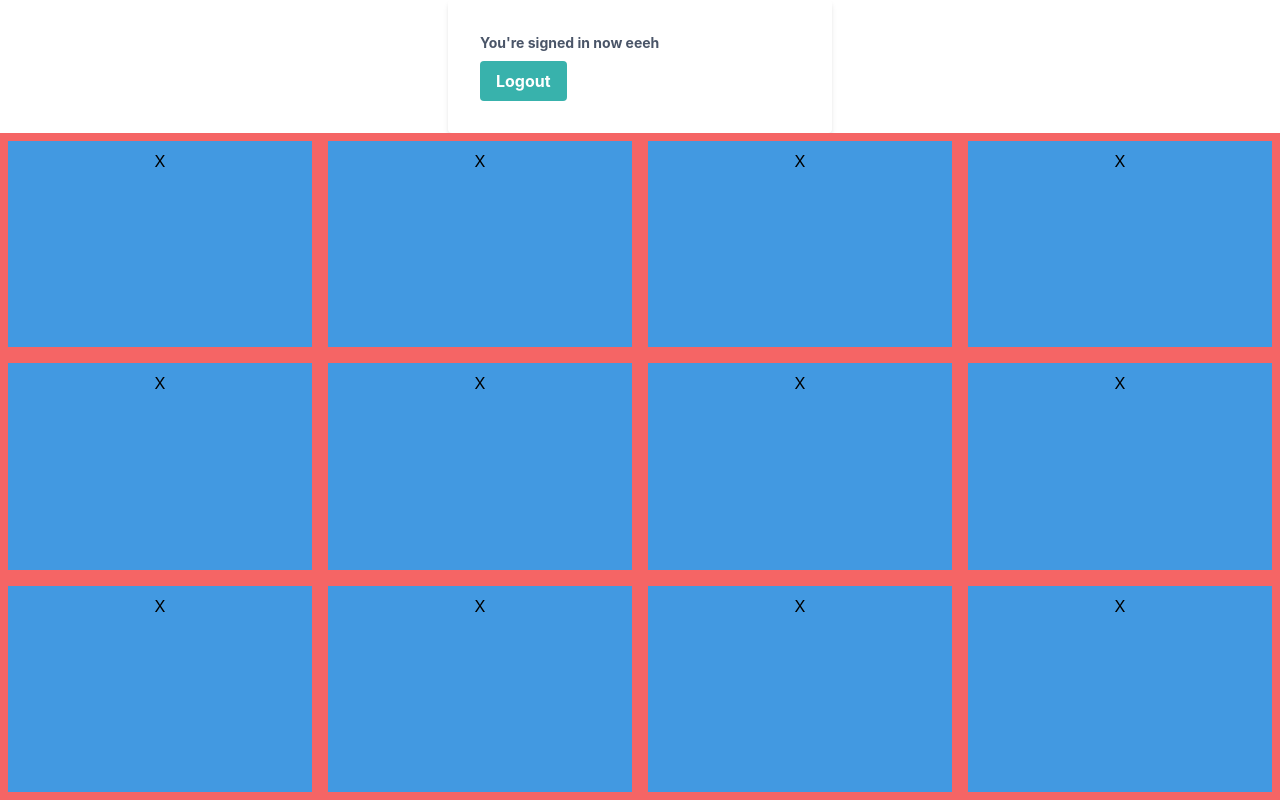
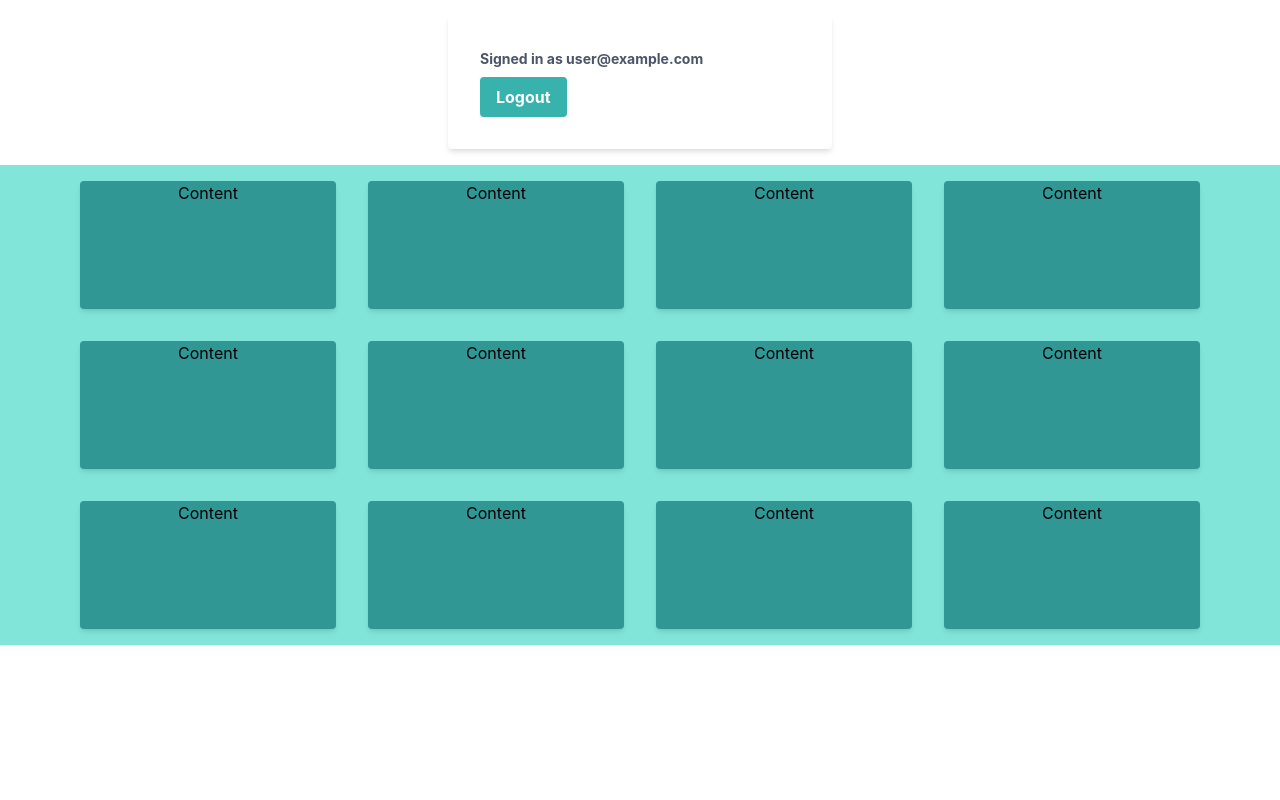
Before and after one commit to coderLads/panel, a Vue app: page /home in a window 1280 px wide. Built offline with nearby package versions, Linux system fonts and the light colour scheme; no server answers; sample sign-in values are in the browser's storage.

Commit message:
Begin work on tiles

```diff
--- a/src/components/Grid.vue
+++ b/src/components/Grid.vue
@@ -1,21 +1,22 @@
 <template>
-  <div class="bg-red-500 flex flex-wrap">
-    <div
+  <div class="bg-teal-300 flex flex-wrap justify-center">
+    <tile
     v-for="n in count"
     :key="n"
-    class="w-1/4 p-2"
-    >
-      <div class="bg-blue-500 text-center p-2 h-full"> X </div>
-    </div>
+    />
   </div>
 </template>
 
 <script lang="ts">
 import Vue from 'vue';
+import tile from '@/components/Tile.vue';
 
 export default Vue.extend({
   name: 'Grid',
   props: {
+  },
+  components: {
+    tile,
   },
   data() {
     return {
--- /dev/null
+++ b/src/components/Tile.vue
@@ -0,0 +1,19 @@
+<template>
+  <div class="w-64 h-32 bg-teal-600 text-center m-4 rounded shadow-md">
+    Content
+  </div>
+</template>
+
+<script lang="ts">
+import Vue from 'vue';
+
+export default Vue.extend({
+  name: 'Tile',
+  props: {
+  },
+  data() {
+    return {
+    };
+  },
+});
+</script>
--- a/src/views/Home.vue
+++ b/src/views/Home.vue
@@ -1,15 +1,14 @@
 <template>
   <div class="home h-full flex flex-col">
-    <div class="container mx-auto max-w-sm shadow-md rounded p-8">
-      <div class="block text-gray-700 text-sm font-bold mb-2"> You're signed in now eeeh </div>
+    <div class="container mx-auto max-w-sm shadow-md rounded p-8 m-4">
+      <div class="block text-gray-700 text-sm font-bold mb-2"> Signed in as {{ user.email}} </div>
       <button
       class="bg-teal-500 hover:bg-teal-700 text-white font-bold py-2 px-4 rounded focus:outline-none focus:shadow-outline"
       @click="logout">
         Logout
       </button>
     </div>
-    <grid class="flex-auto"/>
-
+    <grid />
   </div>
 </template>
 
@@ -25,6 +24,11 @@ export default Vue.extend({
   components: {
     grid,
   },
+  data() {
+    return {
+      user: {},
+    };
+  },
   methods: {
     logout() {
       firebase.auth().signOut().then(() => {
@@ -32,5 +36,13 @@ export default Vue.extend({
       });
     },
   },
+  mounted() {
+    firebase.auth().onAuthStateChanged((user) => {
+      if (user) {
+        this.user = user;
+        console.log(user.uid);
+      }
+    });
+  },
 });
 </script>
```
